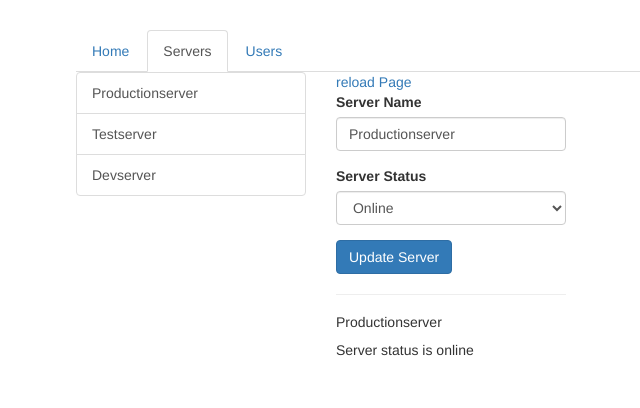
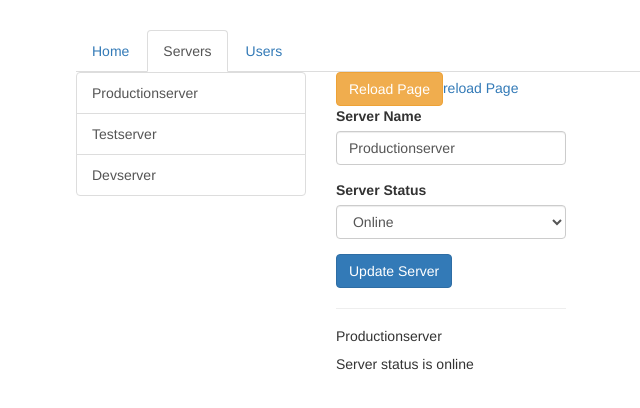
Before and after one commit to Leannelb/max-routing, an Angular app: page /servers in a window 1280 px wide. Shown: the top 408 px of the page, without its empty margins (189-829 px from the left). Built offline with nearby package versions, Linux system fonts and the light colour scheme.

Commit message:
routing on button click

```diff
--- a/src/app/servers/servers.component.html
+++ b/src/app/servers/servers.component.html
@@ -10,6 +10,7 @@
     </div>
   </div>
   <div class="col-xs-12 col-sm-4">
+    <button class="btn btn-warning" (click)="onReload()">Reload Page</button>
    <a routerLink="/servers">reload Page</a>
 <!-- relative path ./ or NOTHING ERROR: doesn't find server/servers
   if you change it to an ABSOLUTE path no error: /servers we dont get an error
--- a/src/app/servers/servers.component.ts
+++ b/src/app/servers/servers.component.ts
@@ -1,5 +1,6 @@
 import { Component, OnInit } from '@angular/core';
 import { ServersService } from './servers.service';
+import { Router } from '@angular/router';
 
 @Component({
   selector: 'app-servers',
@@ -9,10 +10,13 @@
 export class ServersComponent implements OnInit {
   private servers: {id: number, name: string, status: string}[] = [];
 
-  constructor(private serversService: ServersService) { }
+  constructor(private serversService: ServersService, private router: Router) { }
 
   ngOnInit() {
     this.servers = this.serversService.getServers();
   }
 
+  onReload(){
+    this.router.navigate(['/servers']);
+  }
 }
```
